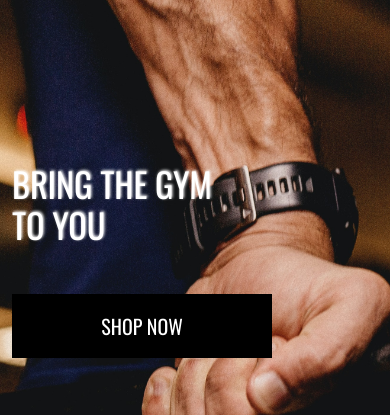
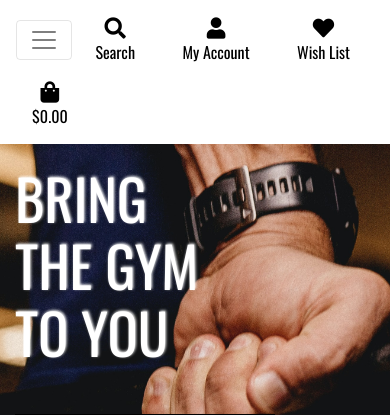
Before and after one commit to Code-Institute-Submissions/Gymshop, a Django app: page / in a window 390 px wide. Shown: the top 415 px of the page. Run offline with Django 3.2, Linux system fonts and the light colour scheme; some libraries are stand-ins or nearby versions.

Commit message:
Add Nav bar and Mobile Nav

```diff
--- a/templates/base.html
+++ b/templates/base.html
@@ -16,8 +16,7 @@
 
     {% block core_css %}
         <!-- Bootstrap CSS -->
-        <link href="https://cdn.jsdelivr.net/npm/bootstrap@5.0.0-beta1/dist/css/bootstrap.min.css" rel="stylesheet" integrity="sha384-giJF6kkoqNQ00vy+HMDP7azOuL0xtbfIcaT9wjKHr8RbDVddVHyTfAAsrekwKmP1" crossorigin="anonymous">
-        <!--Font Awesome-->
+        <link rel="stylesheet" href="https://stackpath.bootstrapcdn.com/bootstrap/4.4.1/css/bootstrap.min.css" integrity="sha384-Vkoo8x4CGsO3+Hhxv8T/Q5PaXtkKtu6ug5TOeNV6gBiFeWPGFN9MuhOf23Q9Ifjh" crossorigin="anonymous">        <!--Font Awesome-->
         <link rel="stylesheet" href="https://cdnjs.cloudflare.com/ajax/libs/font-awesome/5.15.2/css/all.min.css" integrity="sha512-HK5fgLBL+xu6dm/Ii3z4xhlSUyZgTT9tuc/hSrtw6uzJOvgRr2a9jyxxT1ely+B+xFAmJKVSTbpM/CuL7qxO8w==" crossorigin="anonymous" />
         <!--Custom CSS-->
         <link rel="stylesheet" href="{% static 'css/base.css' %}">
@@ -30,7 +29,8 @@
         <!--JQuery-->
         <script src="https://cdnjs.cloudflare.com/ajax/libs/jquery/3.5.1/jquery.min.js" integrity="sha512-bLT0Qm9VnAYZDflyKcBaQ2gg0hSYNQrJ8RilYldYQ1FxQYoCLtUjuuRuZo+fjqhx/qtq/1itJ0C2ejDxltZVFg==" crossorigin="anonymous"></script>
         <!-- Bootstrap Bundle with Popper -->
-        <script src="https://cdn.jsdelivr.net/npm/bootstrap@5.0.0-beta1/dist/js/bootstrap.bundle.min.js" integrity="sha384-ygbV9kiqUc6oa4msXn9868pTtWMgiQaeYH7/t7LECLbyPA2x65Kgf80OJFdroafW" crossorigin="anonymous"></script>
+        <script src="https://cdn.jsdelivr.net/npm/popper.js@1.16.0/dist/umd/popper.min.js" integrity="sha384-Q6E9RHvbIyZFJoft+2mJbHaEWldlvI9IOYy5n3zV9zzTtmI3UksdQRVvoxMfooAo" crossorigin="anonymous"></script>
+        <script src="https://stackpath.bootstrapcdn.com/bootstrap/4.4.1/js/bootstrap.min.js" integrity="sha384-wfSDF2E50Y2D1uUdj0O3uMBJnjuUD4Ih7YwaYd1iqfktj0Uod8GCExl3Og8ifwB6" crossorigin="anonymous"></script>
     {% endblock %}
 
     {% block extra_js %}
@@ -108,6 +108,15 @@
                 </ul>
             </div>
         </div>
+        <div class="row bg-white">
+            <nav class="navbar navbar-expand-lg navbar-light w-100">
+                <button class="navbar-toggler" type="button" data-toggle="collapse" data-target="#main-nav" aria-controls="main-nav" aria-expanded="false" aria-label="Toggle navigation">
+                    <span class="navbar-toggler-icon"></span>
+                </button>
+                {% include 'includes/mobile-top-header.html' %}
+                {% include 'includes/main-nav.html' %}
+            </nav>
+        </div>
     </header>
     {% if messages%}
         <div class="message-container"></div>
--- /dev/null
+++ b/templates/includes/main-nav.html
@@ -0,0 +1,36 @@
+<div class="collapse navbar-collapse" id="main-nav">
+    <ul class="navbar-nav w-auto mx-auto">
+        <li class="nav-item dropdown">
+            <a class="logo-font font-weight-bold nav-link text-black mr-5" href="#" id="all-products-link" data-toggle="dropdown" aria-haspopup="true" aria-expanded="false">
+                All Products
+            </a>
+            <div class="dropdown-menu border-0" aria-labelledby="all-products-link">
+                <a href="" class="dropdown-item">By Price</a>
+                <a href="" class="dropdown-item">By Name</a>
+                <a href="" class="dropdown-item">All Products</a>
+            </div>
+        </li>
+        <li class="nav-item dropdown">
+            <a class="logo-font font-weight-bold nav-link text-black mr-5" href="#" id="equipment-link" data-toggle="dropdown" aria-haspopup="true" aria-expanded="false">
+                Equipment
+            </a>
+            <div class="dropdown-menu border-0" aria-labelledby="equipment-link">
+                <a href="" class="dropdown-item">Free Weights</a>
+                <a href="" class="dropdown-item">Cardio</a>
+                <a href="" class="dropdown-item">Resistance</a>
+            </div>
+        </li>
+
+        <li class="nav-item dropdown">
+            <a class="logo-font font-weight-bold nav-link text-black" href="#" id="specials-link" data-toggle="dropdown" aria-haspopup="true" aria-expanded="false">
+                Special Offers
+            </a>
+            <div class="dropdown-menu border-0" aria-labelledby="specials-link">
+                <a href="" class="dropdown-item">New Arrivals</a>
+                <a href="" class="dropdown-item">Deals</a>
+                <a href="" class="dropdown-item">Clearance</a>
+                <a href="" class="dropdown-item">All Specials</a>
+            </div>
+        </li>
+    </ul>
+</div>
--- /dev/null
+++ b/templates/includes/mobile-top-header.html
@@ -0,0 +1,64 @@
+<li class="list-inline-item">
+    <a class="text-black nav-link d-block d-lg-none" href="#" id="mobile-search" data-toggle="dropdown" aria-haspopup="true" aria-expanded="false">
+        <div class="text-center mobile-icons">
+            <div><i class="fas fa-search fa-lg"></i></div>
+            <p class="my-0">Search</p>
+        </div>
+    </a>
+    <div class="dropdown-menu border-0 w-100 p-3 rounded-0 my-0" aria-labelledby="mobile-search">
+        <form class="form" method="GET" action="">
+            <div class="input-group w-100">
+                <input class="form-control border border-black rounded-0" type="text" name="q" placeholder="Search our site">
+                <div class="input-group-append">
+                    <button class="form-control form-control btn btn-black border border-black rounded-0" type="submit">
+                        <span class="icon">
+                            <i class="fas fa-search"></i>
+                        </span>
+                    </button>
+                </div>
+            </div>
+        </form>
+    </div>
+</li>
+<li class="list-inline-item dropdown">
+    <a class="text-black nav-link d-block d-lg-none" href="#" id="user-options" data-toggle="dropdown" aria-haspopup="true" aria-expanded="false">
+        <div class="text-center mobile-icons">
+            <div><i class="fas fa-user fa-lg"></i></div>
+            <p class="my-0">My Account</p>
+        </div>
+    </a>
+    <div class="dropdown-menu border-0" aria-labelledby="user-options">
+        {% if request.user.is_authenticated %}
+            {% if request.user.is_superuser %}
+                <a href="{% url 'account_logout' %}" class="dropdown-item">Product Management</a>
+            {% endif %}
+            <a href="#" class="dropdown-item">My Profile</a>
+            <a href="{% url 'account_logout' %}" class="dropdown-item">Logout</a>
+        {% else %}
+            <a href="{% url 'account_signup' %}" class="dropdown-item">Register</a>
+            <a href="{% url 'account_login' %}" class="dropdown-item">Login</a>
+        {% endif %}
+    </div>
+</li>
+<li class="list-inline-item">
+        <a href="" class="text-black nav-link d-block d-lg-none">
+        <div class="text-center mobile-icons">
+            <div><i class="fas fa-heart fa-lg"></i></div>
+            <p class="my-0">Wish List</p>
+        </div>
+    </a>
+</li>
+<li class="list-inline-item">
+    <a class="{% if grand_total %}text-primary font-weight-bold{% else %}text-black{% endif %} nav-link d-block d-lg-none" href="">
+        <div class="text-center mobile-icons">
+            <div><i class="fas fa-shopping-bag fa-lg"></i></div>
+            <p class="my-0">
+                {% if grand_total %}
+                    ${{ grand_total|floatformat:2 }}
+                {% else %}
+                    $0.00
+                {% endif %}
+            </p>
+        </div>
+    </a>
+</li>
```
Also changed, not shown: README.md, static/css/base.css (line endings or trailing spaces).
